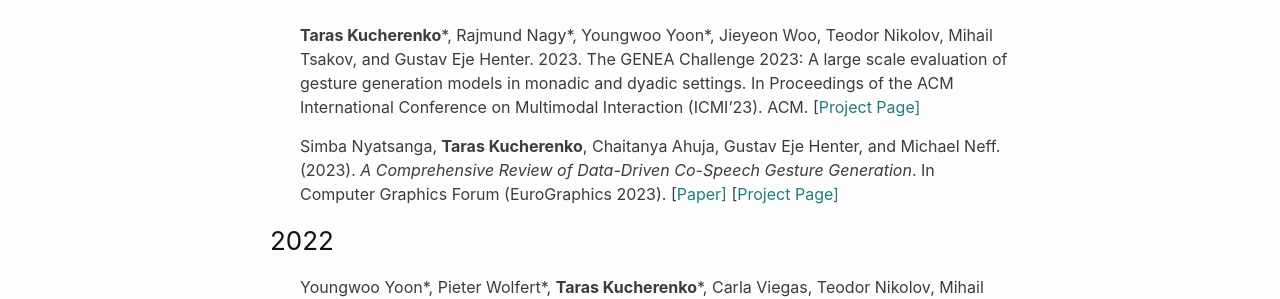
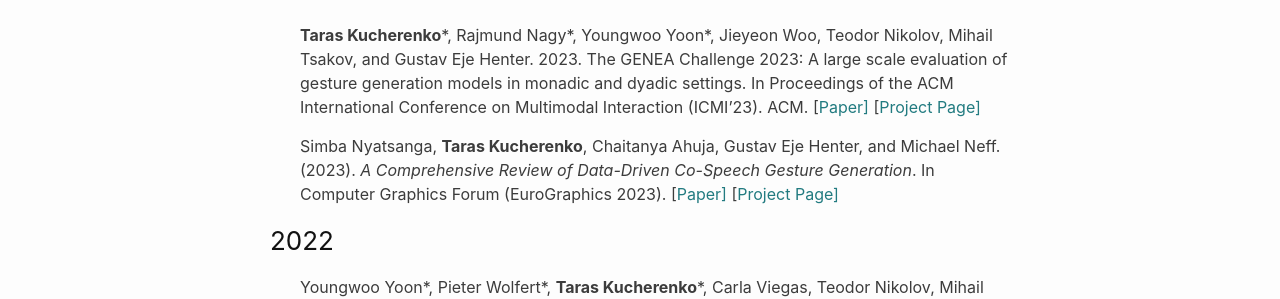
Before and after one commit to Svito-zar/Svito-zar.github.io, a Jekyll site: the page built from _pages/publications.md, in a window 1280 px wide and 900 px high. Shown: the part 307-606 px from the top of the window. Built offline with Jekyll 4.4.1, drawn with Linux system fonts in a browser that asks for light colours.

Commit message:
Add paper to the webpage

```diff
--- a/_pages/publications.md
+++ b/_pages/publications.md
@@ -11,7 +11,9 @@
 ### 2023
 
 * **Taras Kucherenko**\*, Rajmund Nagy\*, Youngwoo Yoon\*, Jieyeon Woo, Teodor Nikolov,
-Mihail Tsakov, and Gustav Eje Henter. 2023. The GENEA Challenge 2023: A large scale evaluation of gesture generation models in monadic and dyadic settings. In Proceedings of the ACM International Conference on Multimodal Interaction (ICMI’23). ACM. \[[Project Page\]](../_posts/2023-08-09-GENEA_challenge_2023.md)
+Mihail Tsakov, and Gustav Eje Henter. 2023. The GENEA Challenge 2023: A large scale evaluation of gesture generation models in monadic and dyadic settings. In Proceedings of the ACM International Conference on Multimodal Interaction (ICMI’23). ACM. \[[Paper\]](https://arxiv.org/abs/2308.12646) \[[Project Page\]](../_posts/2023-08-09-GENEA_challenge_2023.md)
+
+
 
 * Simba Nyatsanga, **Taras Kucherenko**, Chaitanya  Ahuja, Gustav Eje Henter, and Michael Neff. (2023). *A Comprehensive Review of Data-Driven Co-Speech Gesture Generation*. In Computer Graphics Forum (EuroGraphics 2023). \[[Paper\]](https://onlinelibrary.wiley.com/share/author/DDQZBGFBSAXVJAWJXCWE?target=10.1111/cgf.14776) \[[Project Page\]](https://www.ea.com/seed/news/seed-eurographics2023-review-of-data-driven-co-speech-gesture-generation)
 
```
Also changed, not shown: _posts/2023-08-09-GENEA_challenge_2023.md (+4 -0 lines).
